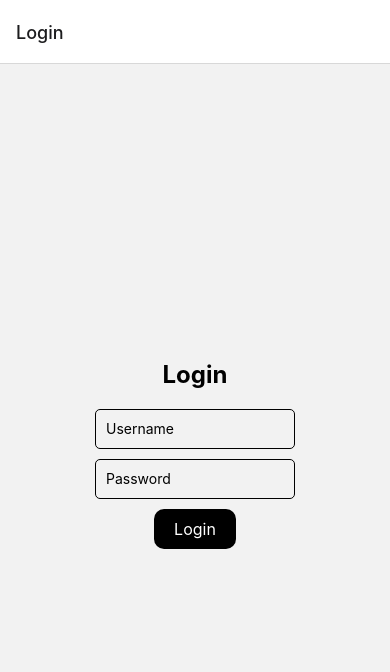
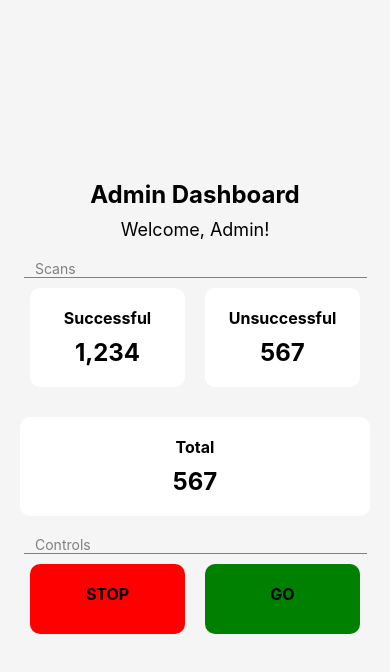
Before and after one commit to einstein-john/adminApp, a React Native app: screen /AdminDashboard in a window 390 px wide. Before the commit this address had no page. Shown: the top 672 px of the page. Built offline with nearby package versions, Linux system fonts and the light colour scheme.

Commit message:
started work on the dashboard UI

```diff
--- a/App.js
+++ b/App.js
@@ -1,12 +1,11 @@
 import React from 'react';
-import { View, Text, TextInput, TouchableOpacity, StyleSheet } from 'react-native';
+import { View, Text, TextInput, TouchableOpacity, StyleSheet, ImageBackground } from 'react-native';
 import { NavigationContainer, useNavigation } from '@react-navigation/native';
 import { createStackNavigator } from '@react-navigation/stack';
 import { createStore } from 'redux';
 import { Provider, useDispatch } from 'react-redux';
 import WelcomeScreen from './welcomeScreen';
-
-
+import AdminDashboard from './dashboard';
 
 // Redux actions
 const LOGIN = 'LOGIN';
@@ -51,6 +50,9 @@ const LoginScreen = () => {
 
   return (
     <View style={styles.container}>
+      <ImageBackground source={require('./assets/loginBG.jpg')} style={styles.imageBackground}>
+       <View style={styles.content}>
+
           <Text style={styles.title}>Login</Text>
           <TextInput
             style={styles.input}
@@ -68,6 +70,9 @@ const LoginScreen = () => {
           <TouchableOpacity style={styles.button} onPress={handleLogin}>
             <Text style={styles.buttonText}>Login</Text>
           </TouchableOpacity>
+
+       </View>
+      </ImageBackground>
     </View>
   );
 };
@@ -79,9 +84,22 @@ const App = () => {
   return (
     <Provider store={store}>
       <NavigationContainer>
-        <Stack.Navigator>
-          <Stack.Screen name="Login" component={LoginScreen} />
+        <Stack.Navigator
+          screenOptions={{
+            headerShown: false,
+          }}
+        >
+          <Stack.Screen
+            name="Login"
+            options={{
+              title: 'Login',
+              headerTransparent: true,
+            }}
+            component={LoginScreen}
+          />
           <Stack.Screen name="Welcome" component={WelcomeScreen} />
+          <Stack.Screen name="AdminDashboard" component={AdminDashboard} />
+
         </Stack.Navigator>
       </NavigationContainer>
     </Provider>
@@ -92,12 +110,26 @@ const styles = StyleSheet.create({
   container: {
     flex: 1,
     justifyContent: 'center',
+    backgroundColor: 'rgba(255, 255, 255, 0.8)', // Updated background color with transparency
+
+  },
+  imageBackground: {
+    flex: 1,
+    resizeMode: 'stretch',
+    justifyContent: 'center',
+  },
+  content: {
+    flex: 1,
+    justifyContent: 'center',
     alignItems: 'center',
+    backgroundColor: 'rgba(0, 0, 0, 0.5)',
+    borderWidth:1,
   },
   title: {
     fontSize: 24,
     fontWeight: 'bold',
-    marginBottom:20,
+    marginBottom: 20,
+    color: 'white',
   },
   input: {
     width: 200,
@@ -106,17 +138,20 @@ const styles = StyleSheet.create({
     marginBottom: 10,
     padding: 10,
     borderRadius: 5,
+    backgroundColor: 'white',
   },
   button: {
     backgroundColor: 'black',
     paddingHorizontal: 20,
     paddingVertical: 10,
     borderRadius: 10,
+    marginTop: 10,
   },
   buttonText: {
     color: 'white',
     fontSize: 16,
   },
+
 });
 
 export default App;
--- /dev/null
+++ b/dashboard.js
@@ -0,0 +1,127 @@
+import React from 'react';
+import { View, Text, StyleSheet, TouchableOpacity } from 'react-native';
+import Line from './line';
+
+const AdminDashboard = () => {
+  return (
+    <View style={styles.container}>
+      <Text style={styles.title}>Admin Dashboard</Text>
+      <Text style={styles.subtitle}>Welcome, Admin!</Text>
+
+      {/* Dashboard Components */}
+
+      <Text style={styles.smallText}>Scans</Text>
+      <Line />
+
+      <View style={styles.rowContainer}>
+        <View style={styles.row}>
+          <View style={styles.componentContainer}>
+            <Text style={styles.componentTitle}>Successful</Text>
+            <Text style={styles.componentValue}>1,234</Text>
+          </View>
+        </View>
+
+        <View style={styles.row}>
+          <View style={styles.componentContainer}>
+            <Text style={styles.componentTitle}>Unsuccessful</Text>
+            <Text style={styles.componentValue}>567</Text>
+          </View>
+        </View>
+      </View>
+
+      <View style={styles.componentContainer}>
+            <Text style={styles.componentTitle}>Total</Text>
+            <Text style={styles.componentValue}>567</Text>
+          </View>
+
+
+          <Text style={styles.smallText}>Controls</Text>
+      <Line />
+
+      <View style={styles.rowContainer}>
+        <View style={styles.row}>
+          <TouchableOpacity style={styles.buttonModRed}>
+            <Text style={styles.componentTitle}>STOP</Text>
+          </TouchableOpacity>
+        </View>
+
+        <View style={styles.row}>
+          <TouchableOpacity style={styles.buttonModGreen}>
+            <Text style={styles.componentTitle}>GO</Text>
+          </TouchableOpacity>
+        </View>
+      </View>
+      {/* Add more dashboard components here */}
+    </View>
+  );
+};
+
+const styles = StyleSheet.create({
+  container: {
+    flex: 1,
+    justifyContent: 'center',
+    alignItems: 'center',
+    backgroundColor: '#f5f5f5',
+    padding: 20,
+  },
+  title: {
+    fontSize: 24,
+    fontWeight: 'bold',
+    marginBottom: 10,
+  },
+  subtitle: {
+    fontSize: 18,
+    marginBottom: 20,
+  },
+  rowContainer: {
+    flexDirection: 'row',
+    justifyContent: 'space-between',
+    width: '100%',
+  },
+  row: {
+    flex: 1,
+    width: '50%',
+    margin:10,
+  },
+  componentContainer: {
+    backgroundColor: '#fff',
+    borderRadius: 10,
+    padding: 20,
+    marginBottom: 20,
+    width: '100%',
+    alignItems: 'center',
+  },
+  componentTitle: {
+    fontSize: 16,
+    fontWeight: 'bold',
+    marginBottom: 10,
+  },
+  componentValue: {
+    fontSize: 24,
+    fontWeight: 'bold',
+  },
+  smallText:{
+    fontSize:14,
+    color:'grey',
+    marginRight:"auto",
+    marginLeft:15,
+  },
+  buttonModRed:{
+    backgroundColor: 'red',
+    borderRadius: 10,
+    padding: 20,
+    marginBottom: 20,
+    width: '100%',
+    alignItems: 'center',
+  },
+  buttonModGreen:{
+    backgroundColor: 'green',
+    borderRadius: 10,
+    padding: 20,
+    marginBottom: 20,
+    width: '100%',
+    alignItems: 'center',
+  },
+});
+
+export default AdminDashboard;
--- /dev/null
+++ b/line.js
@@ -0,0 +1,16 @@
+import React from 'react';
+import { View, StyleSheet } from 'react-native';
+
+const Line = () => {
+  return <View style={styles.line} />;
+};
+
+const styles = StyleSheet.create({
+  line: {
+    borderBottomWidth: 0.2,
+    borderColor: 'grey',
+    width: '98%',
+  },
+});
+
+export default Line;
--- a/welcomeScreen.js
+++ b/welcomeScreen.js
@@ -1,8 +1,7 @@
 import React, { useEffect } from 'react';
 import { View, Text, Alert, BackHandler } from 'react-native';
 import { useSelector, useDispatch } from 'react-redux';
-import { NavigationContainer, useNavigation } from '@react-navigation/native';
-
+import { useNavigation } from '@react-navigation/native';
 
 const WelcomeScreen = () => {
   const username = useSelector((state) => state.username);
@@ -29,9 +28,17 @@ const WelcomeScreen = () => {
       return true; // Return true to prevent the default back button action
     };
 
+    const timeout = setTimeout(() => {
+      dispatch({ type: 'LOGIN', payload: '' });
+      navigation.navigate('AdminDashboard');
+    }, 3000); // Adjust the duration as per your requirement (in milliseconds)
+
     const backHandler = BackHandler.addEventListener('hardwareBackPress', backAction);
 
-    return () => backHandler.remove();
+    return () => {
+      clearTimeout(timeout);
+      backHandler.remove();
+    };
   }, []);
 
   return (
```
Also changed, not shown: assets/loginBG.jpg (added). Lines whose indentation alone changed are shown as unchanged.
